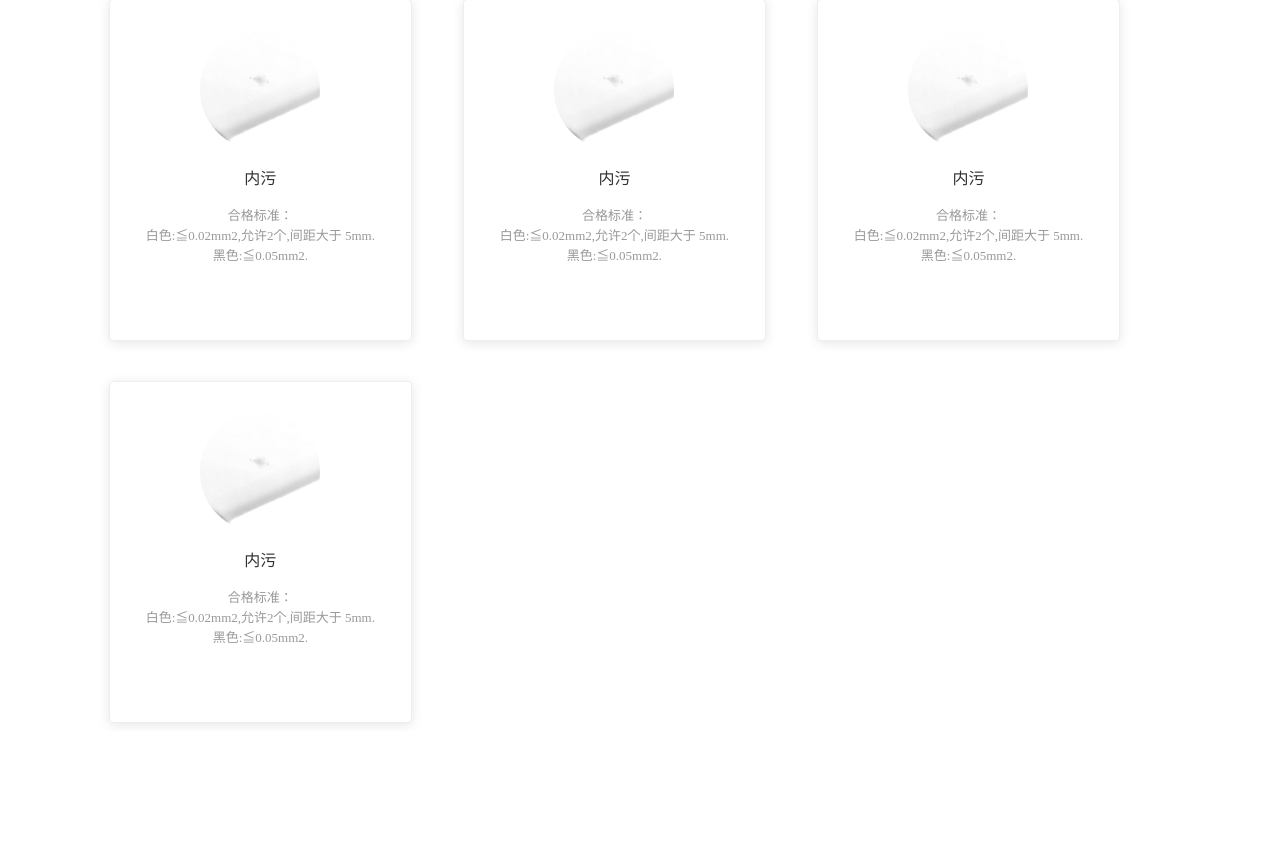
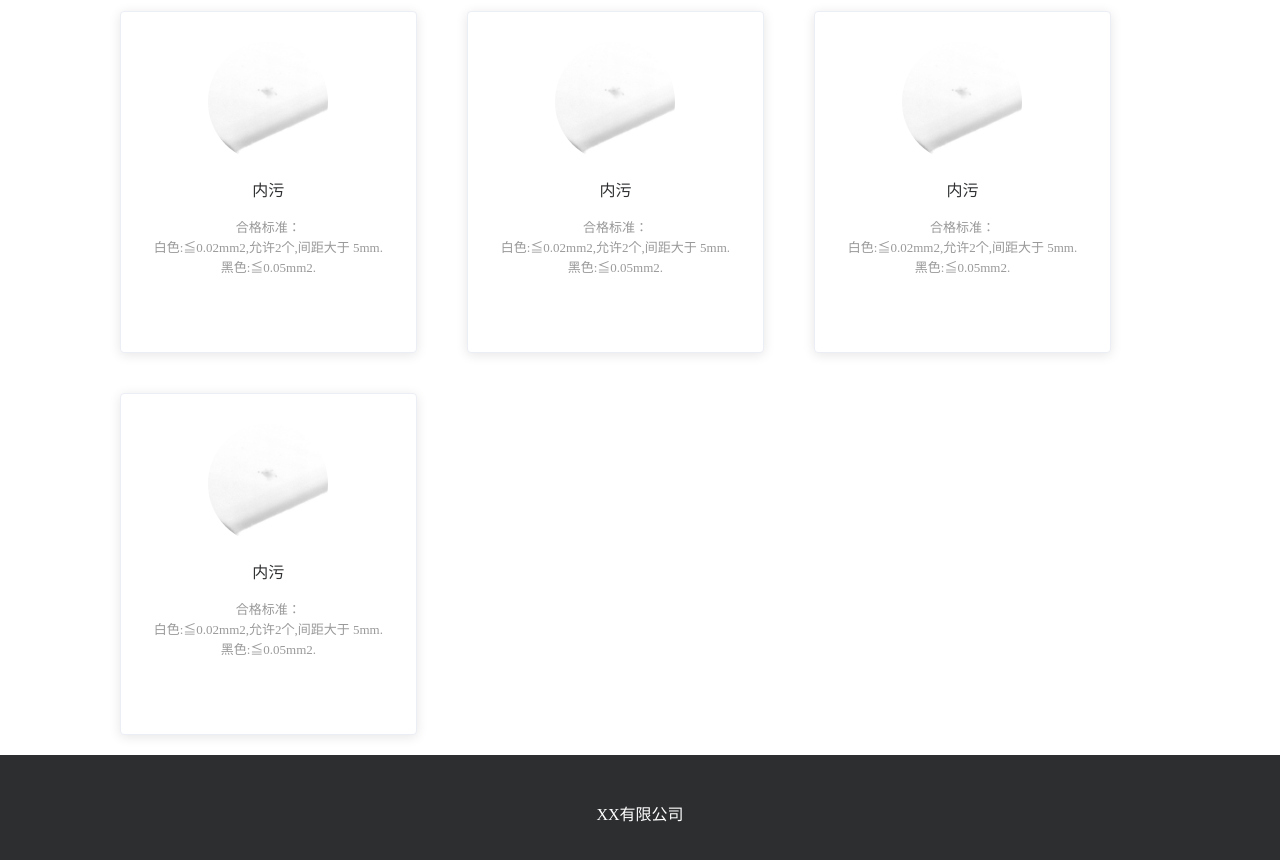
Before and after one commit to whugyt99/xxproject, a Vue app: page / in a window 1280 px wide. Shown: the part 812-1672 px from the top of the page. Before the commit the page ends 1543 px from the top, so only its background shows below. Built offline with nearby package versions, Linux system fonts and the light colour scheme.

Commit message:
feat:联系我们，footer1.0

```diff
--- a/index.html
+++ b/index.html
@@ -5,6 +5,11 @@
     <meta name="viewport" content="width=device-width,initial-scale=1.0">
     <title>xxproject</title>
   </head>
+  <style type="text/css">
+    body{
+      margin:0;
+    }
+  </style>
   <body>
     <div id="app"></div>
     <!-- built files will be auto injected -->
--- a/src/App.vue
+++ b/src/App.vue
@@ -1,4 +1,6 @@
 <template>
+  <el-container>
+    <el-main>
       <div id="app">
         <div style="background-color: black; height: 300px">
           <span style="font-size: xx-large;color: white;margin:100px 0 0 50px;float: left">手机表面缺陷检测平台</span>
@@ -19,9 +21,14 @@
             </el-menu-item>
           </el-menu>
         </div>
-
         <router-view class="menu-right"/>
       </div>
+    </el-main>
+
+
+    <el-footer height="120px">XX有限公司</el-footer>
+  </el-container>
+
 </template>
 
 <script>
@@ -36,9 +43,9 @@ export default {
       navList: [
         {name: '/', navItem: '缺陷检测'},
         {name: '/components/TrainingPage', navItem: '模型训练'},
-        {name: '/components/Manager', navItem: '产品说明'},
+        {name: '/components/Introduction', navItem: '产品说明'},
         {name: '/components/PostMission', navItem: '新闻资讯'},
-        {name: '/components/PostMission', navItem: '联系我们'},
+        {name: '/components/ContactUs', navItem: '联系我们'},
       ],
     };
   },
@@ -94,12 +101,14 @@ export default {
     font-size: 16px;
   }
 
-  .cc-primary-picture {
-    width: 100%;
-    height: 300px;
-    background-color: black;
-    /*background-image: url("../static/image/logo.jpeg");*/
-    /*background-repeat: no-repeat;*/
-    /*background-size: cover;*/
+.el-footer {
+  background-color: rgb(45,46,48);
+  color: white;
+  text-align: center;
+  line-height: 120px;
+}
+  .el-main{
+    padding: 0;
+    min-height: calc(100vh - 60px);
   }
 </style>
--- a/src/components/HelloWorld.vue
+++ b/src/components/HelloWorld.vue
@@ -36,7 +36,6 @@ export default {
   name: 'HelloWorld',
   data () {
     return {
-      msg: '缺陷描述',
       fit: 'fill',
       defectTypes: [
         {imgSrc:'../static/image/缺陷类型/崩边1.jpg' ,name:'崩边', details:'切割面不平整的现象\n 合格标准：≦0.02mm2,允许2个，\n或≦0.03mm2,允许1个'},
--- a/src/router/index.js
+++ b/src/router/index.js
@@ -3,6 +3,8 @@ import Router from 'vue-router'
 import HelloWorld from '../components/HelloWorld'
 import DefectDetectionPage from '../components/DefectDetectionPage'
 import TrainingPage from '../components/TrainingPage'
+import Introduction from "../components/Introduction";
+import ContactUs from "../components/ContactUs";
 
 Vue.use(Router)
 
@@ -29,5 +31,16 @@ export default new Router({
           name: 'TrainingPage',
           component: TrainingPage
         },
+    {
+      path: '/components/Introduction',
+      name: 'Introduction',
+      component: Introduction
+    },
+    {
+      path: '/components/ContactUs',
+      name: 'ContactUs',
+      component: ContactUs
+    },
+
   ]
 })
```
Lines whose indentation alone changed are shown as unchanged.
